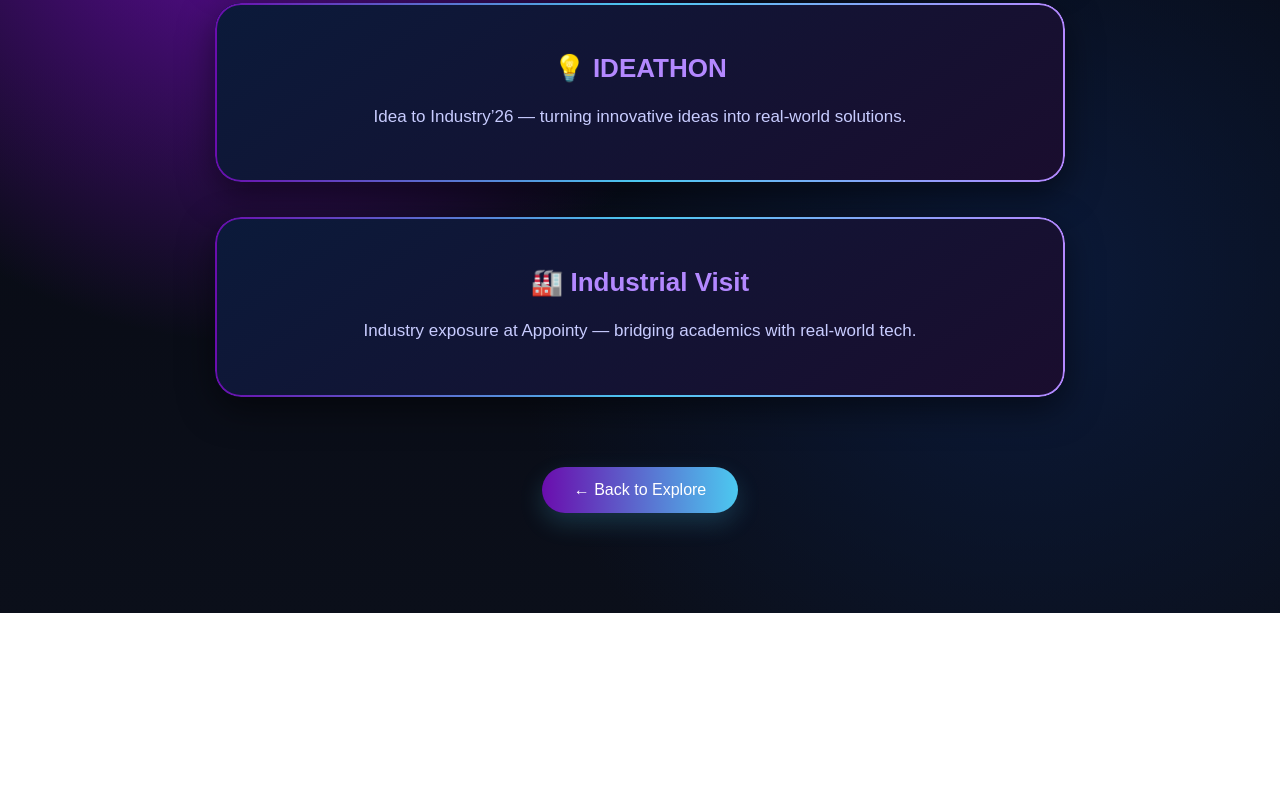
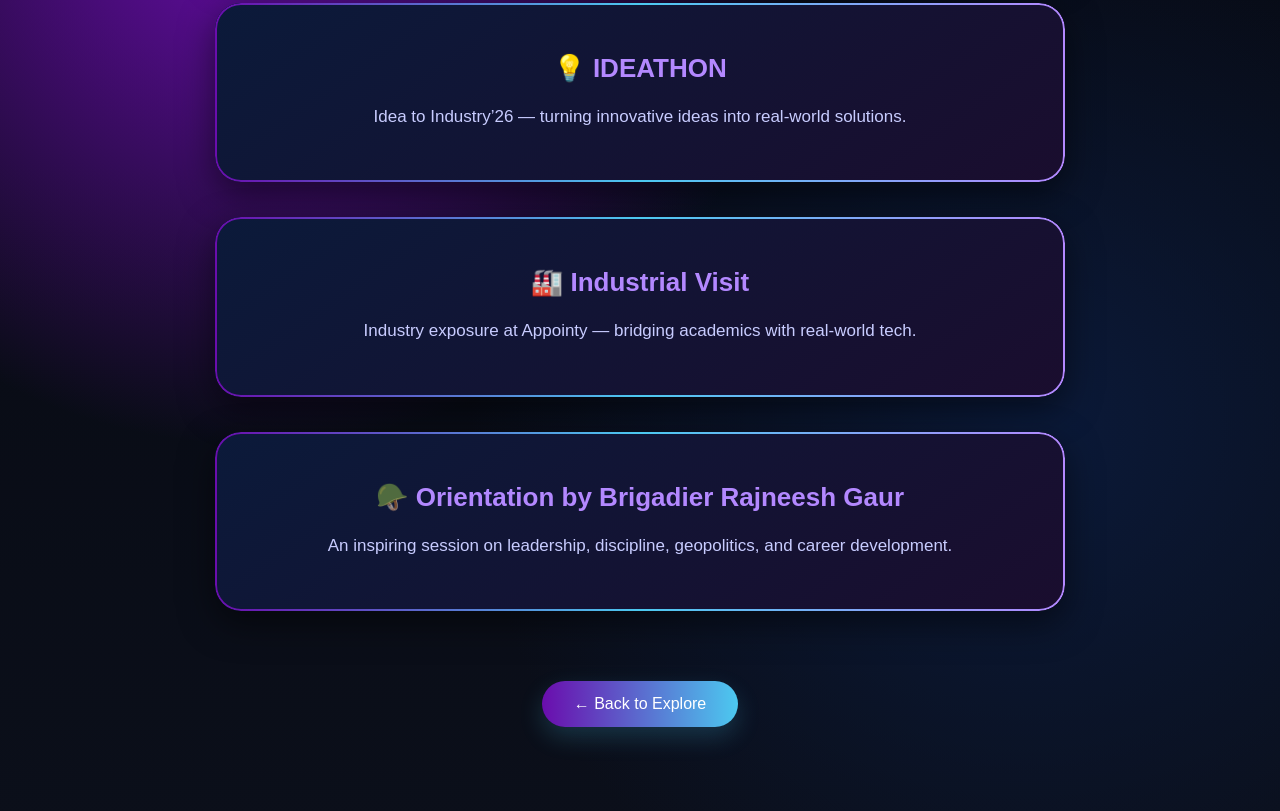
Before and after one commit to Anshima1265/EvolVIT-website, a plain HTML site: page past-events.html in a window 1280 px wide. Shown: the part 511-1322 px from the top of the page. Before the commit the page ends 1124 px from the top, so only its background shows below. Drawn offline with Linux system fonts and the light colour scheme.

Commit message:
Add new event card for Orientation session
Added a new event card for 'Orientation by Brigadier Rajneesh Gaur' to the past events section.

```diff
--- a/past-events.html
+++ b/past-events.html
@@ -173,6 +173,17 @@ h1{
       <p>Industry exposure at Appointy — bridging academics with real-world tech.</p>
     </div>
 
+
+    <!-- 🪖 ORIENTATION -->
+    <div class="event-card" onclick="window.location.href='orientation.html'">
+      <h2>🪖 Orientation by Brigadier Rajneesh Gaur</h2>
+      <p>
+        An inspiring session on leadership, discipline, geopolitics,
+        and career development.
+      </p>
+    </div>
+
+
   </div>
 
   <!-- 🔙 BACK BUTTON -->
@@ -184,8 +195,3 @@ h1{
 
 </body>
 </html>
-
-</div>
-
-</body>
-</html>
```
